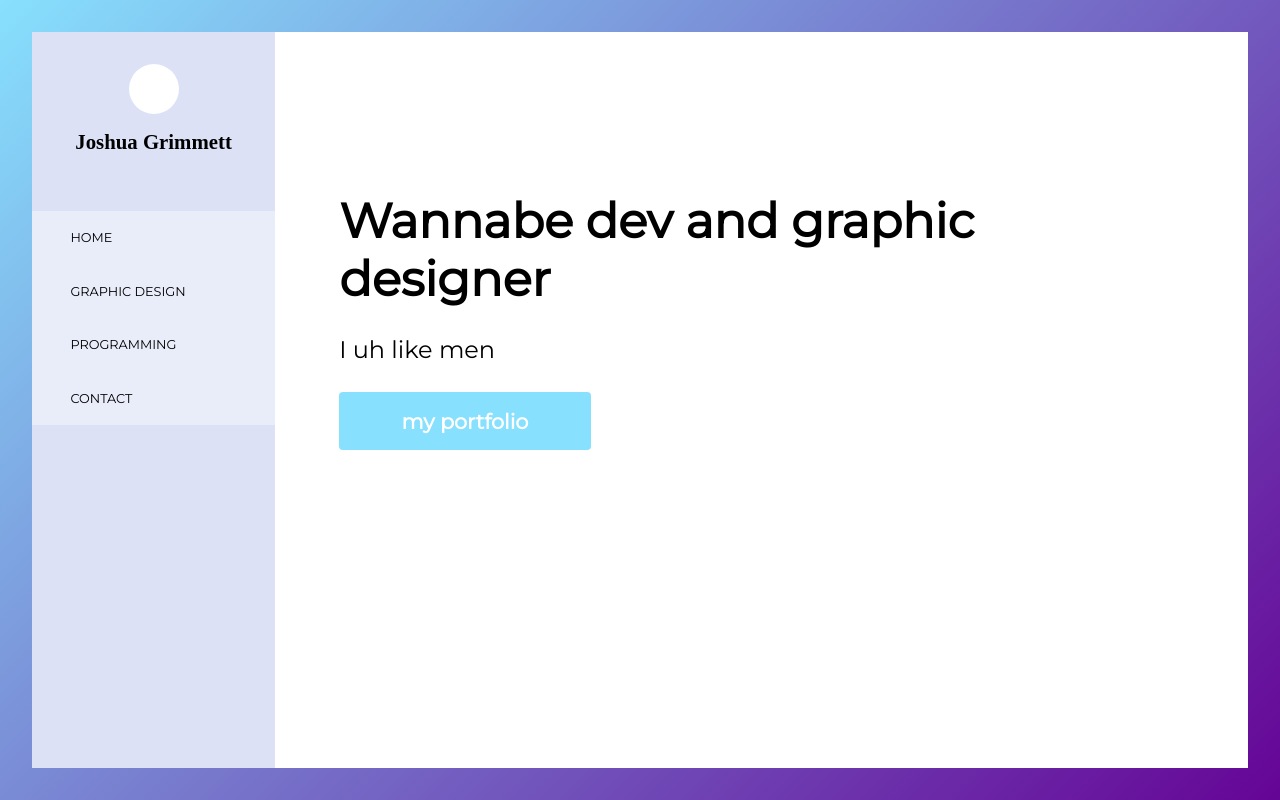
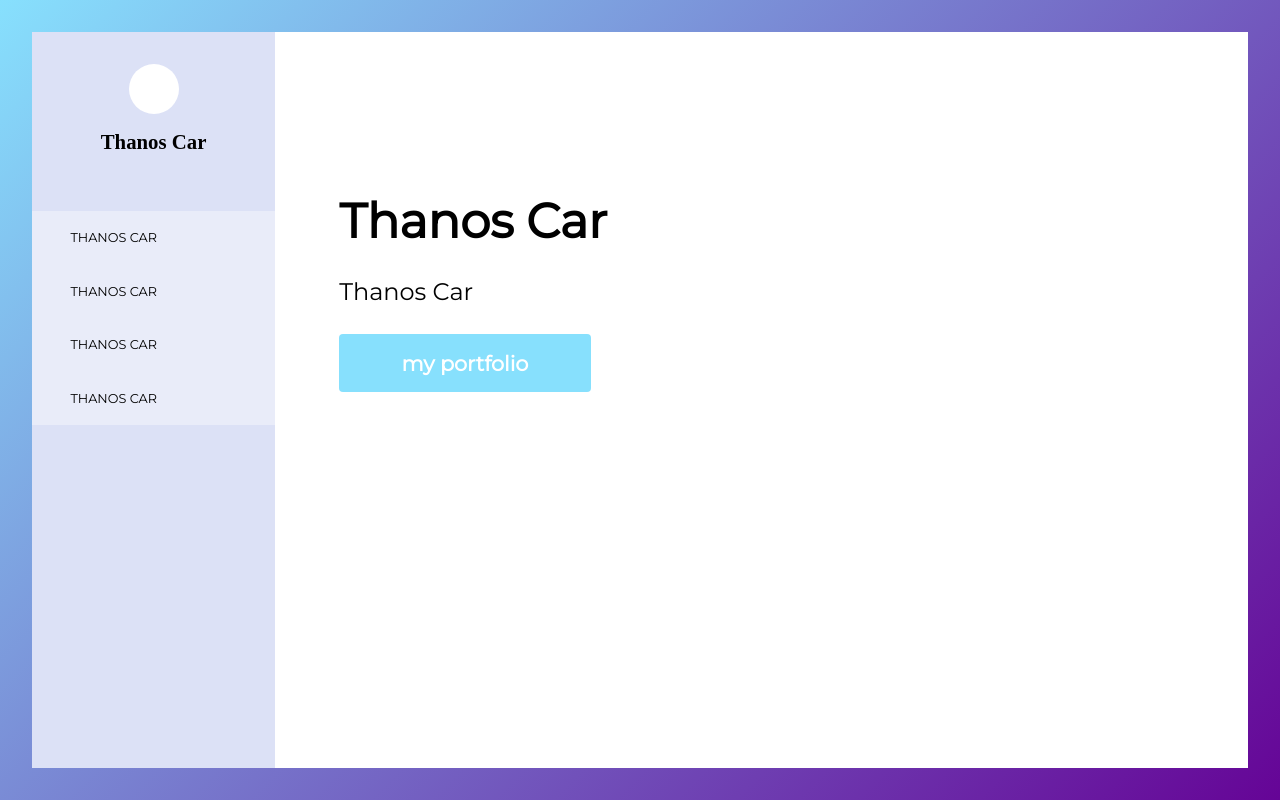
Before and after one commit to jooshhg/jooshhg.github.io, a website: page public/portfolio/v1/index.html in a window 1280 px wide. Drawn offline with Linux system fonts and the light colour scheme.

Commit message:
thanos car

```diff
--- a/public/portfolio/v1/index.html
+++ b/public/portfolio/v1/index.html
@@ -4,7 +4,7 @@
 	<head>
 
 		<meta charset="utf-8">
-		<title>joshua grimmett | portfolio</title>
+		<title>Thanos Car | portfolio</title>
 		<link rel="stylesheet" type="text/css" href="stylesheets/index.css">
 
 		<script type="text/javascript" src="javascript/index.js"></script>
@@ -18,7 +18,7 @@
 			<figure>
 
 				<div id="avatar"></div>
-				<figcaption>Joshua Grimmett</figcaption>
+				<figcaption>Thanos Car</figcaption>
 
 			</figure>
 
@@ -28,10 +28,10 @@
 
 				<ul>
 
-					<li><a href="#">Home</a></li>
-					<li><a href="#">Graphic Design</a></li>
-					<li><a href="#">Programming</a></li>
-					<li><a href="#">Contact</a></li>
+					<li><a href="#">Thanos Car</a></li>
+					<li><a href="#">Thanos Car</a></li>
+					<li><a href="#">Thanos Car</a></li>
+					<li><a href="#">Thanos Car</a></li>
 
 				</ul>
 
@@ -41,8 +41,8 @@
 
 		<main>
 
-			<h1>Wannabe dev and graphic designer</h1>
-			<p>I uh like men</p>
+			<h1>Thanos Car</h1>
+			<p>Thanos Car</p>
 
 			<a href="#" class="cta">my portfolio</a>
 
```
Also changed, not shown: README.md.
